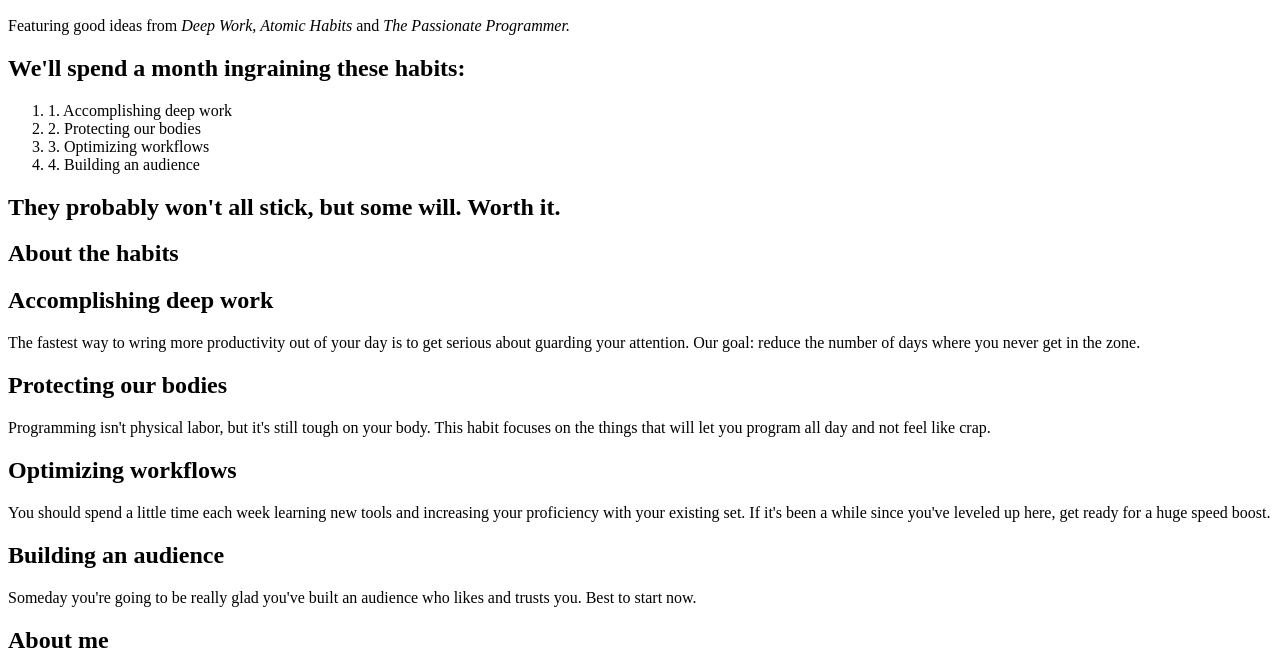
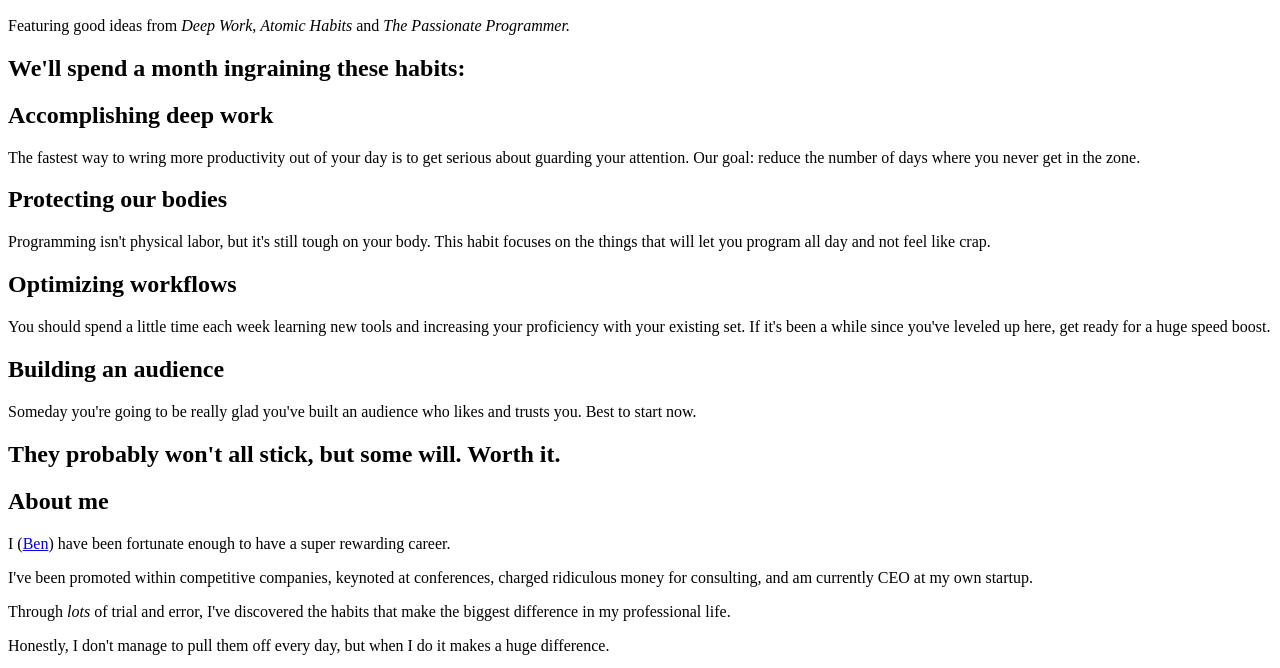
Before and after one commit to r00k/habits-for-hackers-landing, a website: page src/index.html in a window 1280 px wide. Shown: the part 110-778 px from the top of the page. Drawn offline with Linux system fonts and the light colour scheme.

Commit message:
adam suggestion

```diff
--- a/src/index.html
+++ b/src/index.html
@@ -28,17 +28,7 @@
         <em>Deep Work</em>, <em>Atomic Habits</em> and <em>The Passionate
           Programmer.</em></p>
 
-        <h2 class="text-3xl pt-16">We'll spend a month ingraining these habits:</h2>
-        <ol class="list-reset mt-6 text-2xl text-purple leading-tight">
-          <li class="mt-3">1. Accomplishing deep work</li>
-          <li class="mt-3">2. Protecting our bodies</li>
-          <li class="mt-3">3. Optimizing workflows</li>
-          <li class="mt-3">4. Building an audience</li>
-        </ol>
-
-        <h2 class="text-3xl pt-16">They probably won't all stick, but some will. Worth it.</h2>
-
-        <h2 class="text-3xl pt-16">About the habits</h2>
+        <h2 class="text-3xl pt-20">We'll spend a month ingraining these habits:</h2>
 
         <h2 class="text-2xl pt-8">Accomplishing deep work</h2>
         <p class="text-xl mt-5 text-purple leading-normal">
@@ -59,6 +49,8 @@
         <p class="text-xl mt-5 text-purple leading-normal">
           Someday you're going to be really glad you've built an audience who likes and trusts you. Best to start now.
         </p>
+
+        <h2 class="text-3xl pt-16">They probably won't all stick, but some will. Worth it.</h2>
 
         <h2 class="text-3xl pt-16">About me</h2>
 
```
